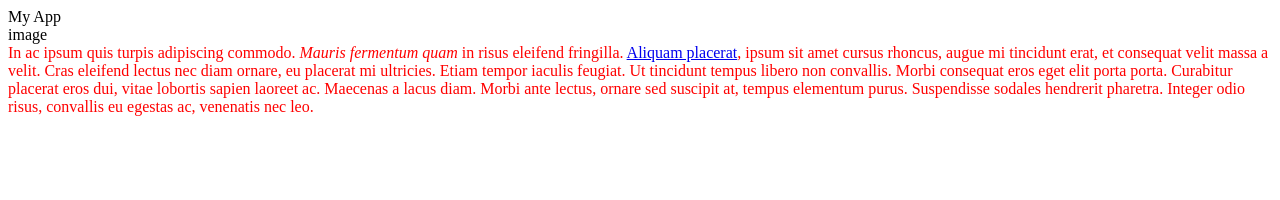
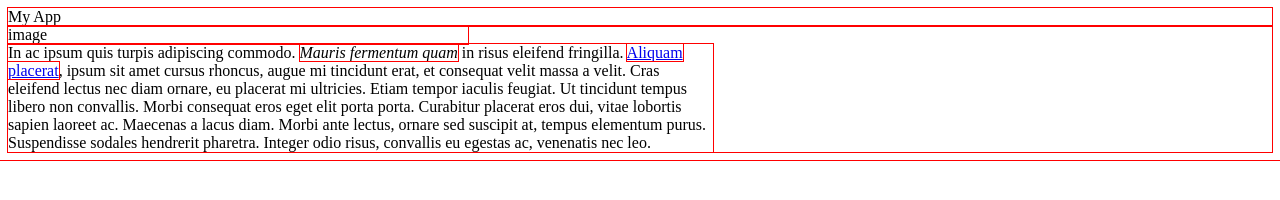
Before and after one commit to ggem/udacity-ithac, a plain HTML site: page portfolio/toplist/index.html in a window 1280 px wide. Drawn offline with Linux system fonts and the light colour scheme.

Commit message:
lesson 1  -  the box revisited

```diff
--- a/portfolio/toplist/style.css
+++ b/portfolio/toplist/style.css
@@ -1,3 +1,17 @@
+* {
+   outline: 1px solid red !important;
+}
+* {
+    -webkit-box-sizing: border-box;
+    -moz-box-sizing: border-box;
+    -ms-box-sizing: border-box;
+    box-sizing: border-box;
+}
+
+.screenshot {
+	max-width: 460px;
+}
+
 .description {
-	color: red;
+	max-width: 705px;
 }
```
